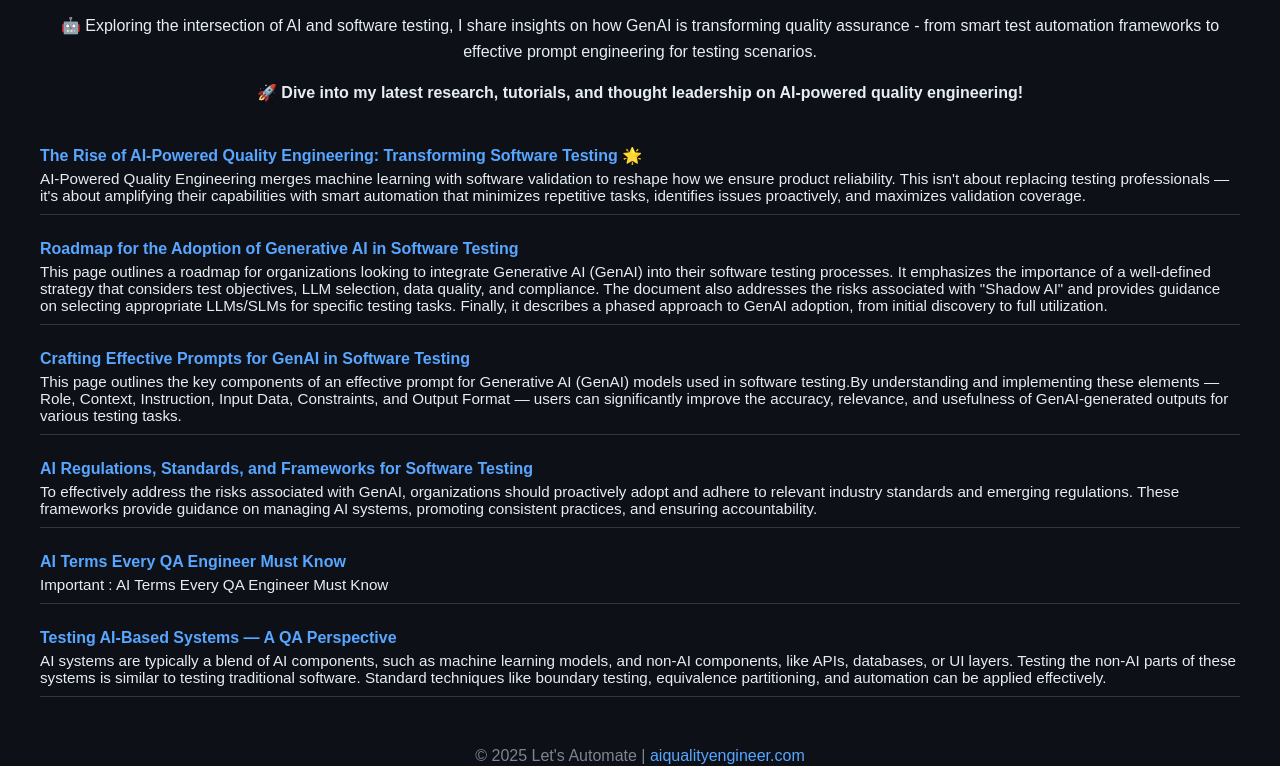
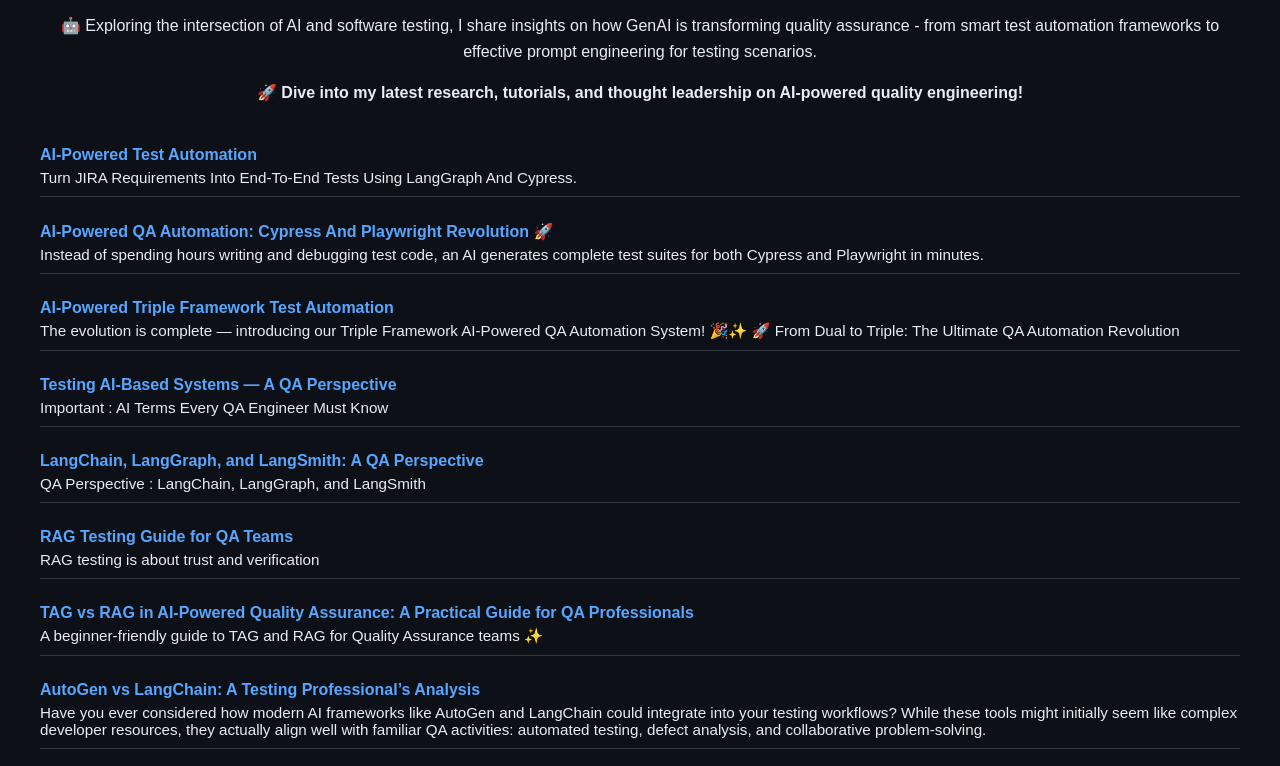
Before and after one commit to aiqualitylab/AI-Quality-Engineer, a plain HTML site: page index.html in a window 1280 px wide. Shown: the part 191-957 px from the top of the page. Drawn offline with Linux system fonts and the light colour scheme.

Commit message:
Update index.html
Update links: Add AI-powered frameworks & reorder navigation

```diff
--- a/index.html
+++ b/index.html
@@ -131,6 +131,46 @@
 
 <!-- Articles -->
 <div class="article">
+  <a href="https://medium.com/ai-in-quality-assurance/ai-powered-test-automation-turns-jira-requirements-into-end-to-end-tests-using-langgraph-cypress-c5a832e9a7e1" target="_blank">AI-Powered Test Automation</a>
+  <p>Turn JIRA Requirements Into End-To-End Tests Using LangGraph And Cypress.</p>
+</div>
+
+<div class="article">
+  <a href="https://medium.com/ai-in-quality-assurance/ai-powered-qa-automation-cypress-and-playwright-revolution-e85ef4336f8e" target="_blank">AI-Powered QA Automation: Cypress And Playwright Revolution 🚀</a>
+  <p>Instead of spending hours writing and debugging test code, an AI generates complete test suites for both Cypress and Playwright in minutes.</p>
+</div>
+
+<div class="article">
+  <a href="https://medium.com/ai-in-quality-assurance/ai-powered-triple-framework-test-automation-67288fdf6323" target="_blank">AI-Powered Triple Framework Test Automation</a>
+  <p>The evolution is complete — introducing our Triple Framework AI-Powered QA Automation System! 🎉✨ 🚀 From Dual to Triple: The Ultimate QA Automation Revolution</p>
+</div>
+
+<div class="article">
+  <a href="https://medium.com/ai-in-quality-assurance/ai-terms-every-qa-engineer-must-know-in-2025-02ebc840c664" target="_blank">Testing AI-Based Systems — A QA Perspective</a>
+  <p>Important : AI Terms Every QA Engineer Must Know</p>
+</div>
+
+<div class="article">
+<a href="https://medium.com/gopenai/langchain-langgraph-and-langsmith-a-qa-perspective-51336477f4ea" target="_blank">LangChain, LangGraph, and LangSmith: A QA Perspective</a>
+  <p>QA Perspective : LangChain, LangGraph, and LangSmith</p>
+</div>
+
+<div class="article">
+  <a href="https://medium.com/gopenai/rag-testing-guide-for-qa-teams-0f5bd3655af8" target="_blank">RAG Testing Guide for QA Teams</a>
+  <p>RAG testing is about trust and verification</p>
+</div>
+
+<div class="article">
+  <a href="https://medium.com/ai-in-quality-assurance/tag-vs-rag-in-ai-powered-quality-assurance-a-practical-guide-for-qa-professionals-dc1f35d99830" target="_blank">TAG vs RAG in AI-Powered Quality Assurance: A Practical Guide for QA Professionals</a>
+  <p>A beginner-friendly guide to TAG and RAG for Quality Assurance teams ✨</p>
+</div>
+
+<div class="article">
+  <a href="https://blog.gopenai.com/autogen-vs-langchain-a-qa-professionals-curious-perspective-c9bae2145ee8" target="_blank">AutoGen vs LangChain: A Testing Professional’s Analysis</a>
+  <p>Have you ever considered how modern AI frameworks like AutoGen and LangChain could integrate into your testing workflows? While these tools might initially seem like complex developer resources, they actually align well with familiar QA activities: automated testing, defect analysis, and collaborative problem-solving.</p>
+</div>
+
+<div class="article">
   <a href="https://medium.com/ai-in-quality-assurance/what-is-ai-qa-engineering-and-why-qaes-sdets-and-qa-automation-engineers-should-pay-attention-e8d26e460153" target="_blank">The Rise of AI-Powered Quality Engineering: Transforming Software Testing 🌟</a>
   <p>AI-Powered Quality Engineering merges machine learning with software validation to reshape how we ensure product reliability. This isn't about replacing testing professionals — it's about amplifying their capabilities with smart automation that minimizes repetitive tasks, identifies issues proactively, and maximizes validation coverage.</p>
 </div>
@@ -150,16 +190,6 @@
   <p>To effectively address the risks associated with GenAI, organizations should proactively adopt and adhere to relevant industry standards and emerging regulations. These frameworks provide guidance on managing AI systems, promoting consistent practices, and ensuring accountability.</p>
 </div>
 
-<div class="article">
-  <a href="https://medium.com/ai-in-quality-assurance/ai-terms-every-qa-engineer-must-know-in-2025-02ebc840c664" target="_blank">AI Terms Every QA Engineer Must Know</a>
-  <p>Important : AI Terms Every QA Engineer Must Know</p>
-</div>
-
-<div class="article">
-<a href="https://blog.gopenai.com/testing-ai-based-systems-a-qa-perspective-ab8d01a48a57" target="_blank">Testing AI-Based Systems — A QA Perspective</a>
-  <p>AI systems are typically a blend of AI components, such as machine learning models, and non-AI components, like APIs, databases, or UI layers. Testing the non-AI parts of these systems is similar to testing traditional software. Standard techniques like boundary testing, equivalence partitioning, and automation can be applied effectively.</p>
-</div>
-
 <!-- Footer -->
 <footer>
 &copy; 2025 Let's Automate | <a href="https://aiqualityengineer.com" style="color:#58a6ff;text-decoration:none;">aiqualityengineer.com</a>
```
